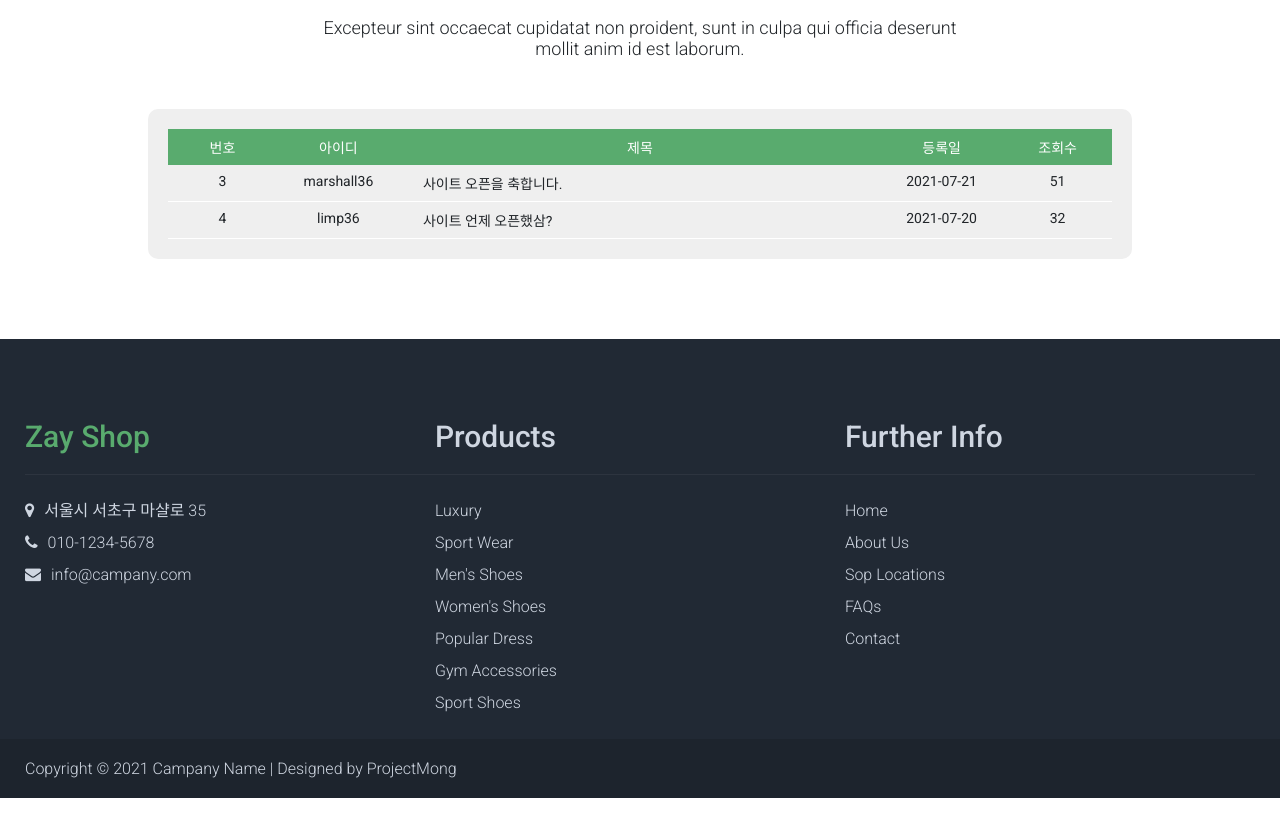
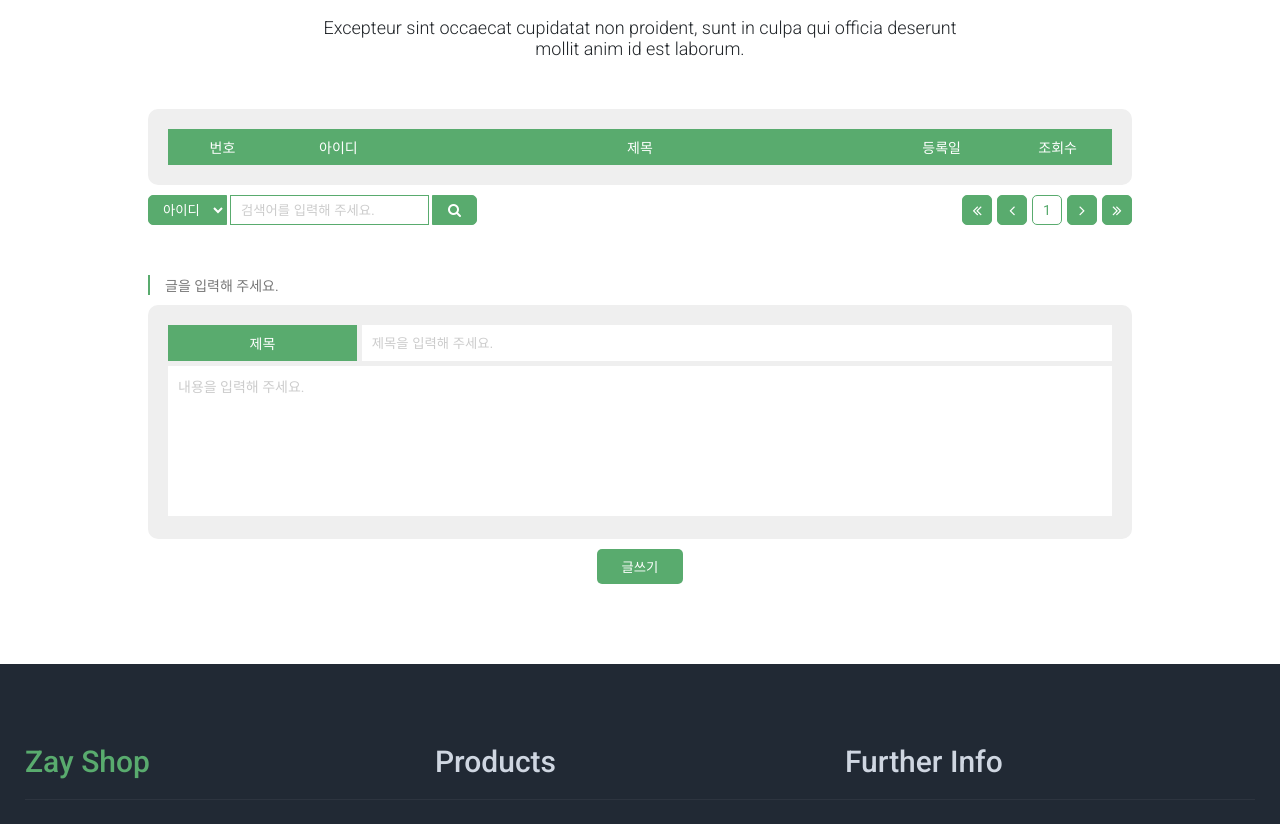
Before and after one commit to Marshallhch/zay_project_with_PHP, a PHP site: page /pages/menu_page/community_form.php in a window 1280 px wide. Shown: the part 272-1096 px from the top of the page. Before the commit the page ends 1070 px from the top, so only its background shows below. Run offline with PHP 8.4, Linux system fonts and the light colour scheme; data that the repository does not hold is empty; a stand-in replaces the project's code that opens the database connection.

Commit message:
07/22 1차

```diff
--- a/css/style.css
+++ b/css/style.css
@@ -165,7 +165,9 @@ section.pro_insert{background:#e9eef5;}
 .comments .comments_text button.rev_send{display:none;}
 
 /* Community Page Style Code */
-.community .comm_table{width:80%; margin:auto; background:#efefef; padding:20px; border-radius:10px;}
+.community .comm_center{width:80%; margin:auto;}
+
+.community .comm_table{background:#efefef; padding:20px; border-radius:10px;}
 .community .comm_table li{padding:8px; display:flex;}
 .community .comm_table li span{text-align:center;}
 .community .comm_table li span:nth-child(1){width:10%;}
@@ -177,6 +179,31 @@ section.pro_insert{background:#e9eef5;}
 .community .comm_table li.comm_con{border-bottom:1px solid #fff;}
 .community .comm_table li.comm_con span:nth-child(3){text-align:left; padding-left:15px;}
 
+.community .search_paging{display:flex; justify-content: space-between; margin:10px auto 0 auto;}
+.community .paging{display:flex;}
+.community .paging span{width:30px; height:30px; background:#59ab6e; color:#fff; font-size:16px; margin-left:5px; display:flex; justify-content: center; align-items: center; border-radius: 5px; border:1px solid #59ab6e;}
+.community .paging span.num{background:#fff; color:#59ab6e; font-size:14px;}
+
+.community .search_form{display:flex;}
+.community .search_form select{border:1px solid #59ab6e; background:#59ab6e; color:#fff; outline:0; border-radius:5px 0 0 5px; padding:0 10px; height:30px;}
+.community .search_form input{border:1px solid #59ab6e; margin:0 3px; height:30px;}
+.community .search_form button{font-size:14px; color:#fff; border:1px solid #59ab6e; background:#59ab6e; padding:0 15px; border-radius: 0 5px 5px 0;}
+
+.community .write{margin-top:50px;}
+.community .write h4{font-size:14px; margin:10px 20px 10px 0; color:#777; font-weight:400; border-left:2px solid #59ab6e; padding-left:15px;}
+.community .write_form{background:#efefef; padding:20px; border-radius:10px;}
+.community .write_tit{display:flex; justify-content: space-between;}
+.community .write_tit label{width:20%; background:#59ab6e; color:#fff; text-align:center; padding:8px 0;}
+.community .write_tit input{width:calc(80% - 5px);}
+
+.community .write_con{width:100%; margin-top:5px;}
+.community .write_con textarea{width:100%; height:150px; font-size:14px; font-family: 'Roboto', 'Noto Sans KR', sans-serif;}
+.community .write_con textarea::placeholder{color:#ccc;}
+.community .write_btn{width:100%; height:auto; margin-top:10px; text-align: center;}
+.community .write_btn button{background:#59ab6e; color:#fff; padding:8px 25px; border-radius:5px;}
+
+
+
 /* body.h_fit{height:100%; width:100%; position:fixed;}
 section.join.h_fit{height:100%; width:100%;}
 footer.h_fit{position:fixed; bottom:0;} */
--- a/pages/join/join_form.php
+++ b/pages/join/join_form.php
@@ -92,6 +92,7 @@
     });
 
     submitBtn.addEventListener('click', function(){
+
       if(!document.mem_form.mem_id.value){
         alert('아이디를 입력해 주세요');
         document.mem_form.mem_id.focus();
@@ -141,9 +142,9 @@
       if(check == false){
         alert('아이디 중복체크를 눌러 주세요.');
         return;
+      } else {
+        document.mem_form.submit();
       }
-
-      document.mem_form.submit();
     });
 
   </script>
--- a/pages/menu_page/community_form.php
+++ b/pages/menu_page/community_form.php
@@ -29,7 +29,7 @@
         <p>Excepteur sint occaecat cupidatat non proident, sunt in culpa qui officia deserunt<br> mollit anim id est laborum.</p>
       </div>
 
-      <div class="comm_table">
+      <div class="comm_table comm_center">
         <ul class="comm_row">
           <li class="comm_tit">
             <span>번호</span>
@@ -38,6 +38,14 @@
             <span>등록일</span>
             <span>조회수</span>
           </li>
+
+          <?php
+            include $_SERVER["DOCUMENT_ROOT"]."/connect/db_conn.php";
+            $sql = "SELECT * FROM zay_comm ORDER BY ZAY_comm_idx DESC LIMIT 5";
+
+            $comm_result = mysqli_query($dbConn, $sql);
+            while($comm_row = mysqli_fetch_array($comm_result)){
+          ?>
           <li class="comm_con">
             <span>3</span>
             <span>marshall36</span>
@@ -45,14 +53,50 @@
             <span>2021-07-21</span>
             <span>51</span>
           </li>
-          <li class="comm_con">
-            <span>4</span>
-            <span>limp36</span>
-            <span>사이트 언제 오픈했삼?</span>
-            <span>2021-07-20</span>
-            <span>32</span>
-          </li>
+          <?php } ?>
         </ul>
+      </div>
+      <!-- End of comm_table -->
+      <div class="search_paging comm_center">
+        <div class="search">
+          <form action="#" class="search_form" name="search_form">
+            <select name="" id="">
+              <option value="">아이디</option>
+              <option value="">제목</option>
+            </select>
+            <input type="text" placeholder="검색어를 입력해 주세요.">
+            <button type="submit"><i class="fa fa-search"></i></button>
+          </form>
+        </div>
+
+        <div class="paging">
+          <span><i class="fa fa-angle-double-left"></i></span>
+          <span><i class="fa fa-angle-left"></i></span>
+          <span class="num">1</span>
+          <span><i class="fa fa-angle-right"></i></span>
+          <span><i class="fa fa-angle-double-right"></i></span>
+        </div>
+      </div>
+      <!-- End of search paging -->
+
+      <div class="write comm_center">
+        <h4>글을 입력해 주세요.</h4>
+        <form class="write_form" action="/zay/php/community_insert.php" name="write_form" method="post">
+          <div class="write_tit">
+            <label for="write_input">제목</label>
+            <input type="text" id="write_input" placeholder="제목을 입력해 주세요." name="write_input">
+          </div>
+          <div class="write_con">
+            <textarea placeholder="내용을 입력해 주세요." name="write_con"></textarea>
+          </div>
+        </form>
+        <div class="write_btn">
+          <?php if(!$userid){ ?>
+          <button type="button" onclick="plzLogin()">글쓰기</button>
+          <?php } else { ?>
+          <button type="button" onclick="sendWrite()">글쓰기</button>
+          <?php } ?>
+        </div>
       </div>
     </div>
   </section>
@@ -62,5 +106,25 @@
   <!-- jQuery Framework Load -->
   <script src="https://ajax.googleapis.com/ajax/libs/jquery/3.4.1/jquery.min.js"></script>
   <script src="/zay/js/jq.main.js"></script>
+  <script>
+    function plzLogin(){
+      alert('로그인 후 이용해 주세요.');
+      return false;
+    }
+
+    function sendWrite(){
+      if(!document.write_form.write_input.value){
+        alert('제목을 입력해 주세요.');
+        return;
+      }
+
+      if(!document.write_form.write_con.value){
+        alert('내용을 입력해 주세요.');
+        return;
+      }
+
+      document.write_form.submit();
+    }
+  </script>
 </body>
 </html>
--- a/php/id_check.php
+++ b/php/id_check.php
@@ -15,8 +15,10 @@
 
     if($id_record){
       echo $id_val."은(는) 존재하는 아이디 입니다. \n다른 아이디를 사용해 주세요.";
+      //echo "<button>".$id_val."은(는) 존재하는 아이디 입니다.</button>";
     } else {
       echo $id_val."은(는) 사용할 수 있는 아이디 입니다.";
+      //echo "<button>회원가입</button>";;
     }
   }
 
--- a/todo.txt
+++ b/todo.txt
@@ -27,6 +27,7 @@
 문제 사항
 1. 로그인, 회원가입창 화면 피팅
 -- 2. 회원가입창 중복체크 구현
+3. 카카오 또는 구글 로그인 구현
 
 숙제
 1. 상세페이지 사이즈 클릭 시 해당 사이즈 색상 변경
```
Also changed, not shown: php/community_insert.php (added, +39 -0 lines), php/insert_mem.php (+18 -3 lines), sql/zay_comm.sql (added, +62 -0 lines), data/profile/gocamp_bg.png (added).
